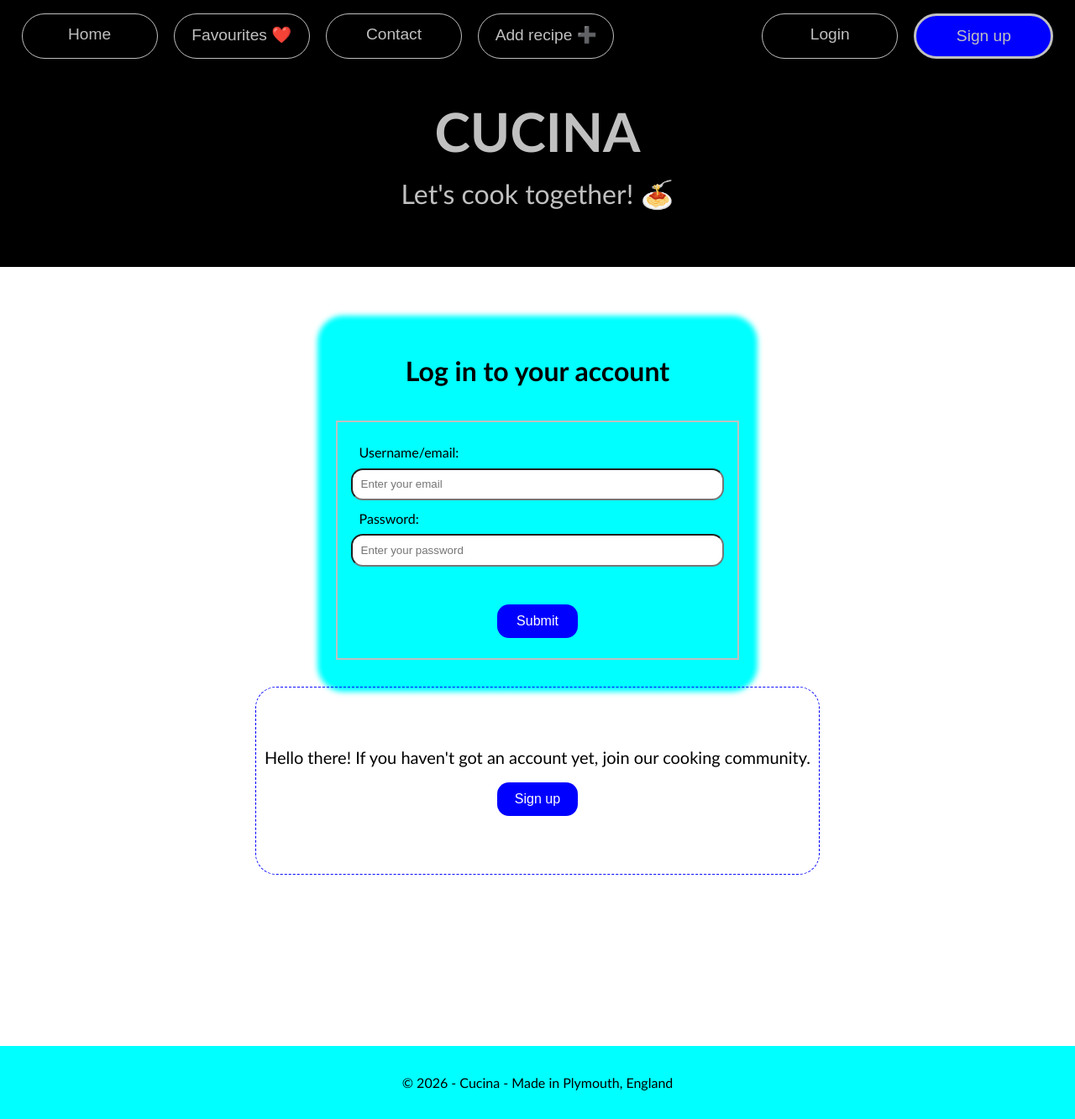
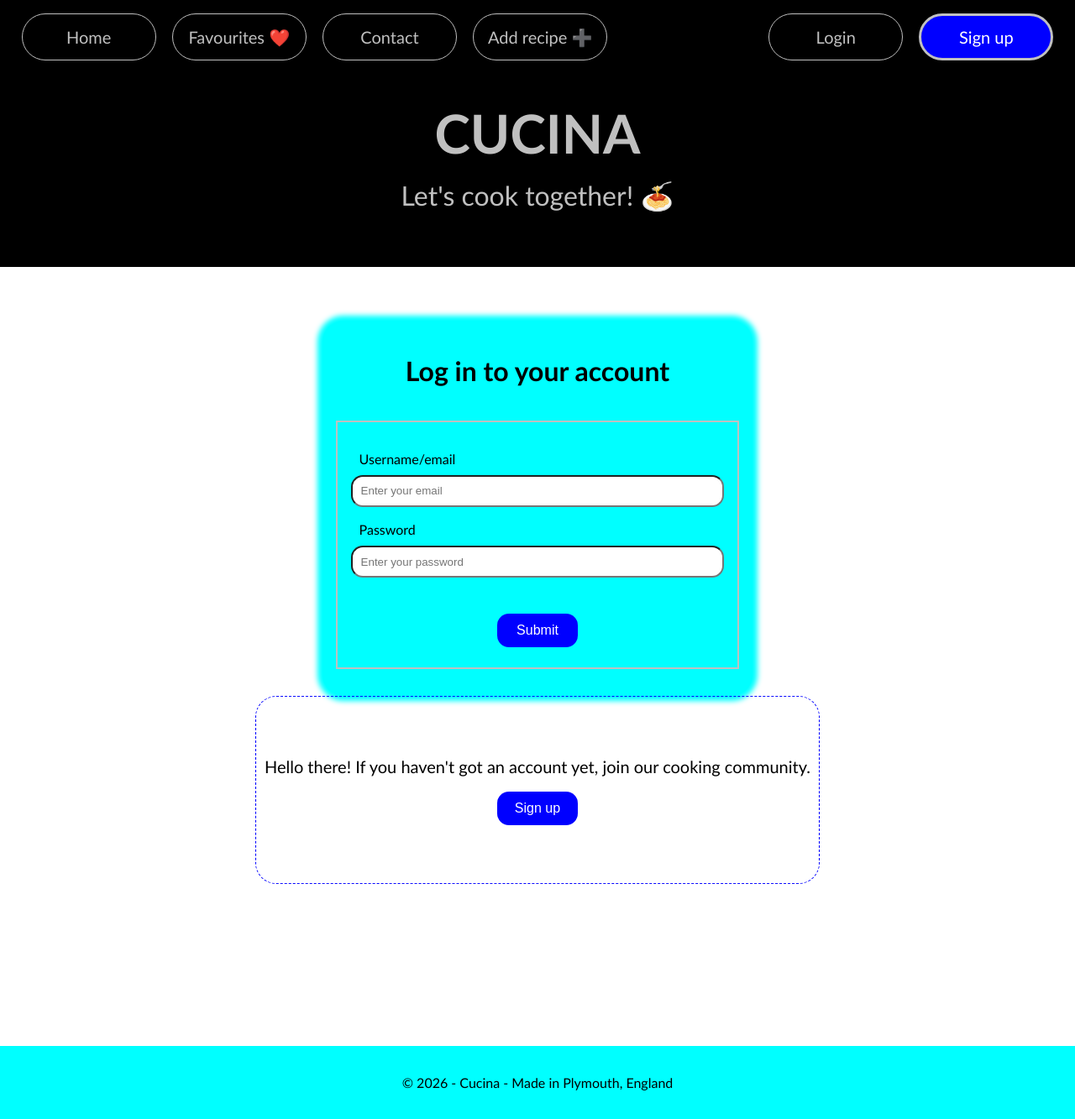
Before and after one commit to Ilaria-Digital-School/Projet.ConcepteurDeveloppeurDapplications.Novelli.Sandra.2026, a Flask app: page /log-in in a window 1280 px wide. Shown: the whole page at 84% size. Run offline with Flask 3, Linux system fonts and the light colour scheme.

```diff
--- a/backend/app.py
+++ b/backend/app.py
@@ -605,3 +605,8 @@ def subscribe():
 
     except Exception as error:
         return jsonify(error=f'Subscription failed {error}'), 500
+
+
+@app.route('/fierce-comet-666')
+def admin():
+    return render_template('fierce-comet-666.html', methods=['GET', 'POST'])
--- a/frontend/static/css/style.css
+++ b/frontend/static/css/style.css
@@ -54,10 +54,6 @@ nav {
     justify-content: space-between;
 }
 
-nav a {
-    color: silver;
-}
-
 nav ul {
     display: flex;
     justify-content: space-between;
@@ -66,52 +62,59 @@ nav ul {
 #nav1 {
     flex-direction: row;
     justify-content: flex-start;
-    /* width: 40%; */
 }
 
 #nav2 {
     flex-direction: row;
     justify-content: flex-end;
-    /* margin-left: auto; */
-    /* width: 30%; */
 }
 
 nav li {
+    display: flex;
+    justify-content: center;
+    align-items: center;
     margin: 0 0.6rem;
     list-style: none;
     border: 1px solid silver;
     border-radius: 28px;
-}
-
-nav button {
-    display: flex;
-    justify-content: center;
-    align-items: center;
     width: 10rem;
-    height: 3rem;
+    height: 3.5rem;
     background-color: transparent;
     padding: 6px 10px;
-    border: none;
-    color: silver;
-    font-size: 1.2em;
+    font-size: 1.25em;
+    color: silver
 }
 
 nav li:hover {
     cursor: pointer;
-    color: turquoise;
     background-color: var(--highlight-background-color);
     box-shadow: 0 0 6px 4px turquoise;
 }
 
-#sign-up {
-    border: 3px solid silver;
+nav a {
     color: silver;
-    background-color: blue;
 }
 
-#sign-up:hover {
-    color: turquoise;
+#signup-link {
+    background-color: blue;
+    border-width: 3px;
 }
+
+#admin-link {
+    background-color: blueviolet;
+    border-width: 3px;
+}
+
+#signup-link a, #admin-link a {
+    color: white;
+}
+
+nav li.off {
+    display: none;
+}
+
+
+/* Title */
 
 h1,
 p#motto {
@@ -428,14 +431,14 @@ h3 {
 
 /* LOGIN PAGE */
 
-#log-in-main {
+#login-main {
     display: flex;
     align-items: center;
     justify-content: space-evenly;
     flex-wrap: wrap;
 }
 
-#sign-up-box {
+#signup-box {
     display: flex;
     height: 14rem;
     /* width: 50%; */
@@ -446,7 +449,7 @@ h3 {
     border-radius: 25px;
 }
 
-#sign-up-prompt {
+#signup-prompt {
     text-align: center;
     font-size: 1.25em;
 }
@@ -473,11 +476,6 @@ fieldset {
     margin: 1rem auto;
 }
 
-.info {
-    /* padding: 0 0.5rem; */
-    margin-bottom: 0.15rem;
-}
-
 .forms label,
 input,
 textarea,
@@ -501,8 +499,12 @@ textarea {
     min-height: 10rem;
 }
 
+.additional-info div {
+    margin-bottom: 1rem;
+}
+
 .additional-info label,
-input {
+.additional-info input {
     display: inline;
 }
 
@@ -567,6 +569,10 @@ textarea:focus {
 .submit-btn:hover,
 #join-us-btn:hover {
     box-shadow: 0 0 6px 4px rgb(0, 89, 255);
+}
+
+#login-form .info {
+    margin-top: 0.5rem;
 }
 
 
--- a/frontend/templates/base.html
+++ b/frontend/templates/base.html
@@ -20,14 +20,16 @@
         <nav role="navigation" class="off">
 
             <ul id="nav1" aria-label="main menu">
-                <li><button><a href="{{ url_for('index') }}">Home</a></button></li>
-                <li><button><a href="{{ url_for('favourites') }}">Favourites ❤️</a></button></li>
-                <li><button><a href="{{ url_for('contact') }}">Contact</a></button></li>
-                <li><button><a href="{{ url_for('add_recipe') }}">Add recipe ➕</a></button></li>
+                <li><a href="{{ url_for('index') }}">Home</a></li>
+                <li><a href="{{ url_for('favourites') }}">Favourites ❤️</a></li>
+                <li><a href="{{ url_for('contact') }}">Contact</a></li>
+                <li><a href="{{ url_for('add_recipe') }}">Add recipe ➕</a></li>
             </ul>
             <ul id="nav2" aria-label="sign in or login menu">
-                <li><button><a href="{{ url_for('log_in') }}">Login</a></button></li>
-                <li id="sign-up"><button><a href="{{ url_for('sign_up') }}">Sign up</a></button></li>
+                <li id="login-link"><a href="{{ url_for('log_in') }}">Login</a></li>
+                <li id="signup-link" class="logged-out"><a href="{{ url_for('sign_up') }}">Sign up</a></li>
+                <li id="admin-link"><a href="{{ url_for('admin')}}">Admin</a></li>
+                <li id="logout-link">Log out</li>
             </ul>
         </nav>
 
--- a/frontend/templates/log-in.html
+++ b/frontend/templates/log-in.html
@@ -2,19 +2,19 @@
 
 {% block content %}
 
-    <div id="log-in-main">
+    <div id="login-main">
 
-        <section id="log-in-box">
+        <section id="login-box">
         <form class="forms" id="login-form" aria-labelledby="login-heading">
             <h2 id="login-heading">Log in to your account</h2>
 
             <fieldset aria-labelledby="login-heading">
                 <div class="info">
-                    <label for="email">Username/email:</label>
+                    <label for="email">Username/email</label>
                     <input type="email" id="email" name="email" placeholder="Enter your email" required aria-required="true" aria-describedby="login-error">
                 </div>
                 <div class="info">
-                    <label for="password">Password:</label>
+                    <label for="password">Password</label>
                     <input type="password" id="pwd" name="pwd" placeholder="Enter your password" required aria-required="true" aria-describedby="login-error">
                 </div>
                 <p class="error" id="login-error" role="alert" aria-live="polite" hidden>Invalid email or password</p>
@@ -24,8 +24,8 @@
         </form>
         </section>
 
-        <section id="sign-up-box" aria-labelledby="signup-prompt">
-            <p id="sign-up-prompt">Hello there! If you haven't got an account yet, join our cooking community.</p>
+        <section id="signup-box" aria-labelledby="signup-prompt">
+            <p id="signup-prompt">Hello there! If you haven't got an account yet, join our cooking community.</p>
             <button id="join-us-btn"><a href="{{ url_for('sign_up') }}">Sign up</a></button>
         </section>
 
--- a/frontend/templates/sign-up.html
+++ b/frontend/templates/sign-up.html
@@ -2,7 +2,7 @@
 
 {% block content %}
 
-    <form class="forms" id="signup-form" novalidate aria-labelledby="signup-heading">
+    <form class="forms" id="signup-form" aria-labelledby="signup-heading">
         <h2 id="signup-heading">Register with us</h2>
 
         <fieldset>
```
Also changed, not shown: other parts of frontend/static/css/style.css (+13 -15 lines), frontend/static/js/script.js (+163 -62 lines), frontend/templates/contact.html (+4 -4 lines), frontend/templates/fierce-comet-666.html (added, +7 -0 lines).
